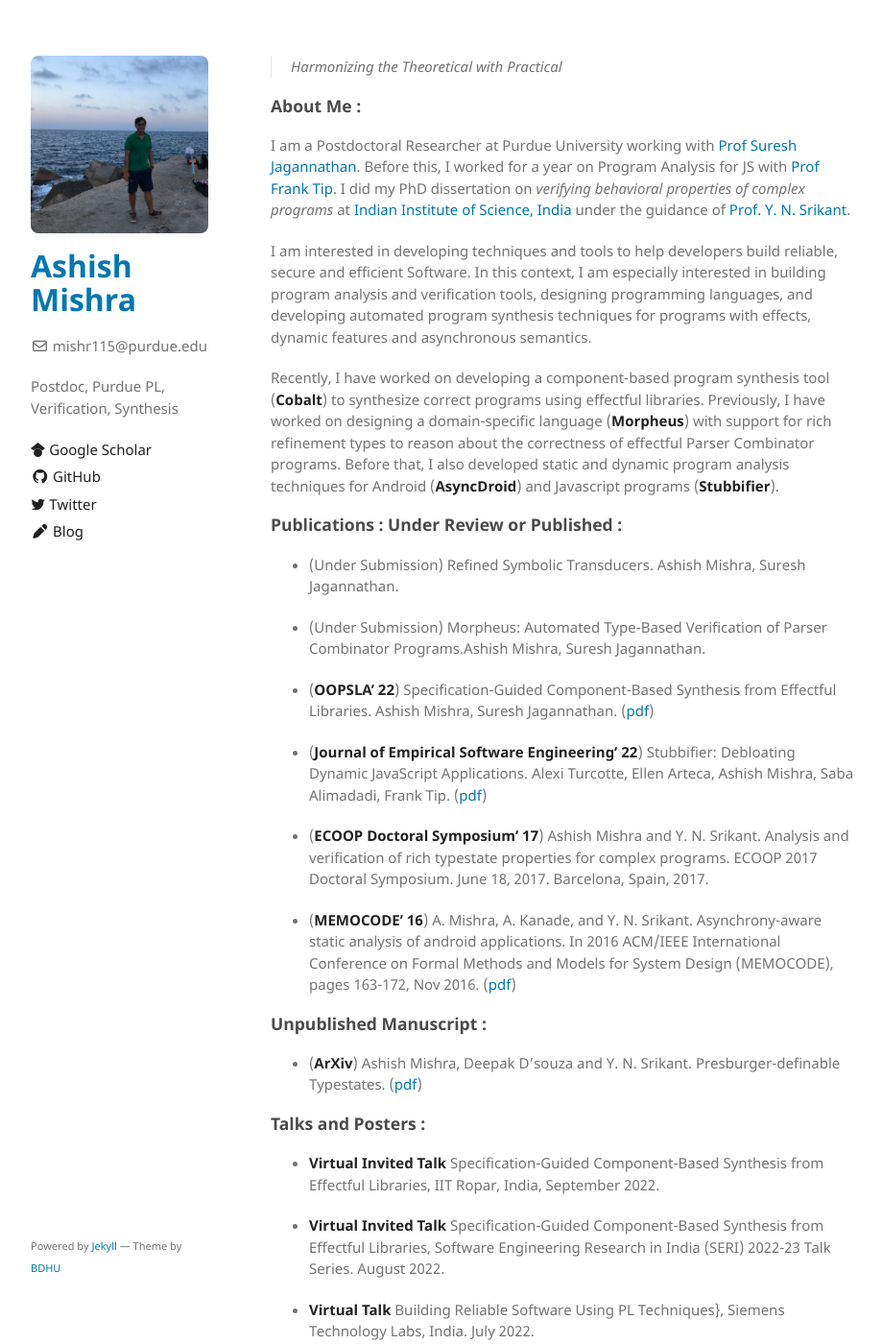
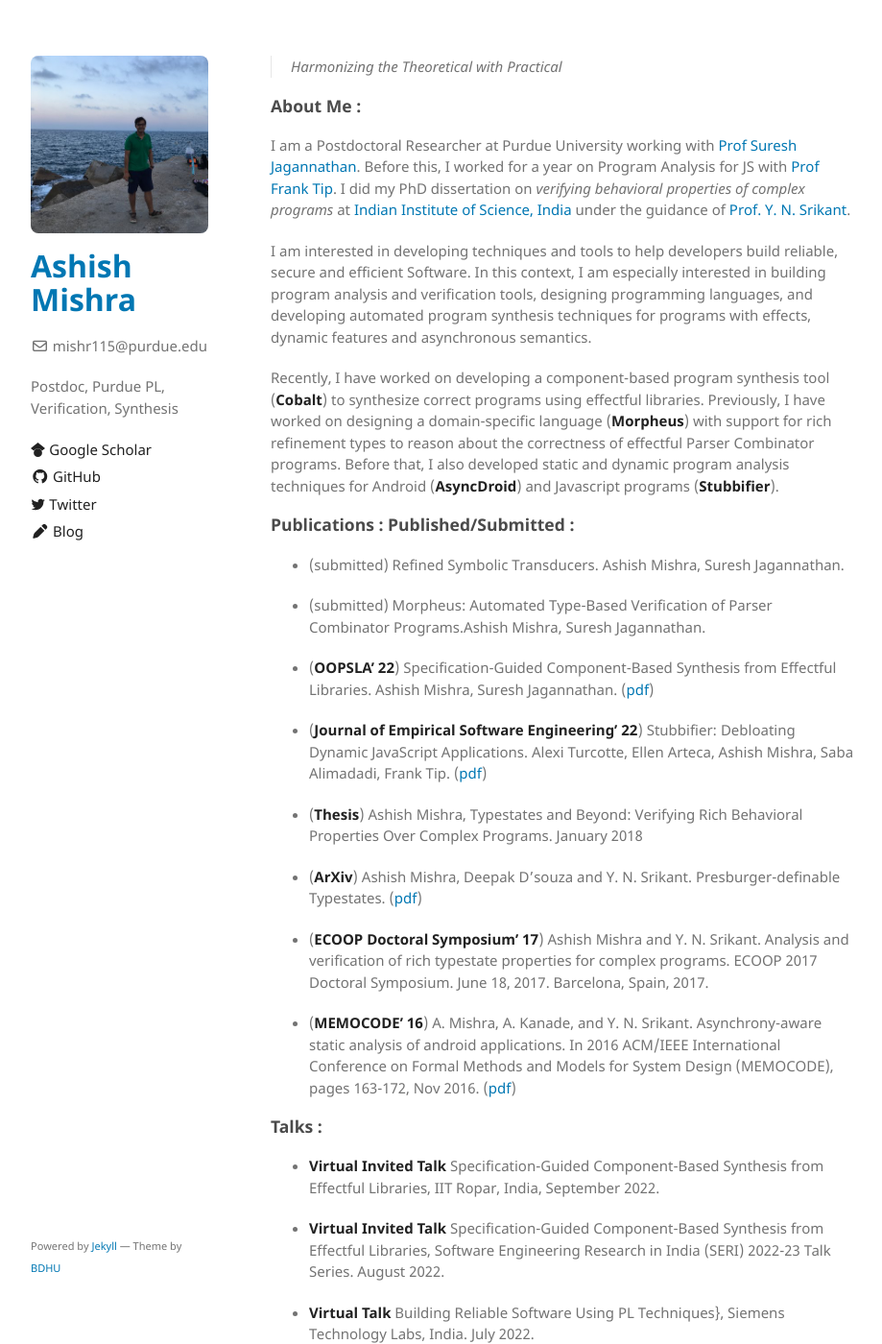
Before and after one commit to aegis-iisc/aegis-iisc-old.github.io, a Jekyll site: the page built from index.md, in a window 1280 px wide and 1400 px high. Shown: the whole window at 96% size, without its empty margins (178-1097 px from the left). Built offline with Jekyll 4.4.1, drawn with Linux system fonts in a browser that asks for light colours.

```diff
--- a/index.md
+++ b/index.md
@@ -14,24 +14,25 @@ Recently, I have worked on developing a component-based program synthesis tool (
 correct programs using effectful libraries. Previously, I have worked on designing a domain-specific language (**Morpheus**) with support for rich refinement types to reason about the correctness of effectful Parser Combinator programs. Before that, I also developed static and dynamic program analysis techniques for Android (**AsyncDroid**) and Javascript programs (**Stubbifier**).
 
 
-### Publications : Under Review or Published :
-* (Under Submission)  Refined Symbolic Transducers. Ashish Mishra, Suresh Jagannathan.
+### Publications : Published/Submitted :
+* (submitted) Refined Symbolic Transducers. Ashish Mishra, Suresh Jagannathan.
 
-* (Under Submission) Morpheus: Automated Type-Based Verification of Parser Combinator Programs.Ashish Mishra, Suresh Jagannathan.
+* (submitted) Morpheus: Automated Type-Based Verification of Parser Combinator Programs.Ashish Mishra, Suresh Jagannathan.
 
 * (**OOPSLA' 22**) Specification-Guided Component-Based Synthesis from Effectful Libraries. Ashish Mishra, Suresh Jagannathan. ([pdf](https://arxiv.org/abs/2209.02752))
 
 * (**Journal of Empirical Software Engineering' 22**) Stubbifier: Debloating Dynamic JavaScript Applications. Alexi Turcotte, Ellen Arteca, Ashish Mishra, Saba Alimadadi, Frank Tip. ([pdf](https://link.springer.com/article/10.1007/s10664-022-10195-6))
 
+* (**Thesis**) Ashish Mishra, Typestates and Beyond: Verifying Rich Behavioral Properties Over Complex Programs. January 2018
+
+* (**ArXiv**) Ashish Mishra, Deepak D’souza and Y. N. Srikant. Presburger-definable Typestates. ([pdf](https://arxiv.org/abs/1712.08753))
+
 * (**ECOOP Doctoral Symposium' 17**) Ashish Mishra and Y. N. Srikant. Analysis and verification of rich typestate properties for complex programs. ECOOP 2017 Doctoral Symposium. June 18, 2017. Barcelona, Spain, 2017.
 
 * (**MEMOCODE' 16**) A. Mishra, A. Kanade, and Y. N. Srikant. Asynchrony-aware static analysis of android applications. In 2016 ACM/IEEE International Conference on Formal Methods and Models for System Design (MEMOCODE), pages 163-172, Nov 2016. ([pdf](https://ieeexplore.ieee.org/abstract/document/7797761/))
 
-### Unpublished Manuscript :
 
-* (**ArXiv**) Ashish Mishra, Deepak D’souza and Y. N. Srikant. Presburger-definable Typestates. ([pdf](https://arxiv.org/abs/1712.08753))
-
-### Talks and Posters :
+### Talks :
 - **Virtual Invited Talk** Specification-Guided Component-Based Synthesis from Effectful Libraries, IIT Ropar, India, September 2022.
 
 - **Virtual Invited Talk** Specification-Guided Component-Based Synthesis from Effectful Libraries, Software Engineering Research in India (SERI) 2022-23 Talk Series. August 2022.
```
